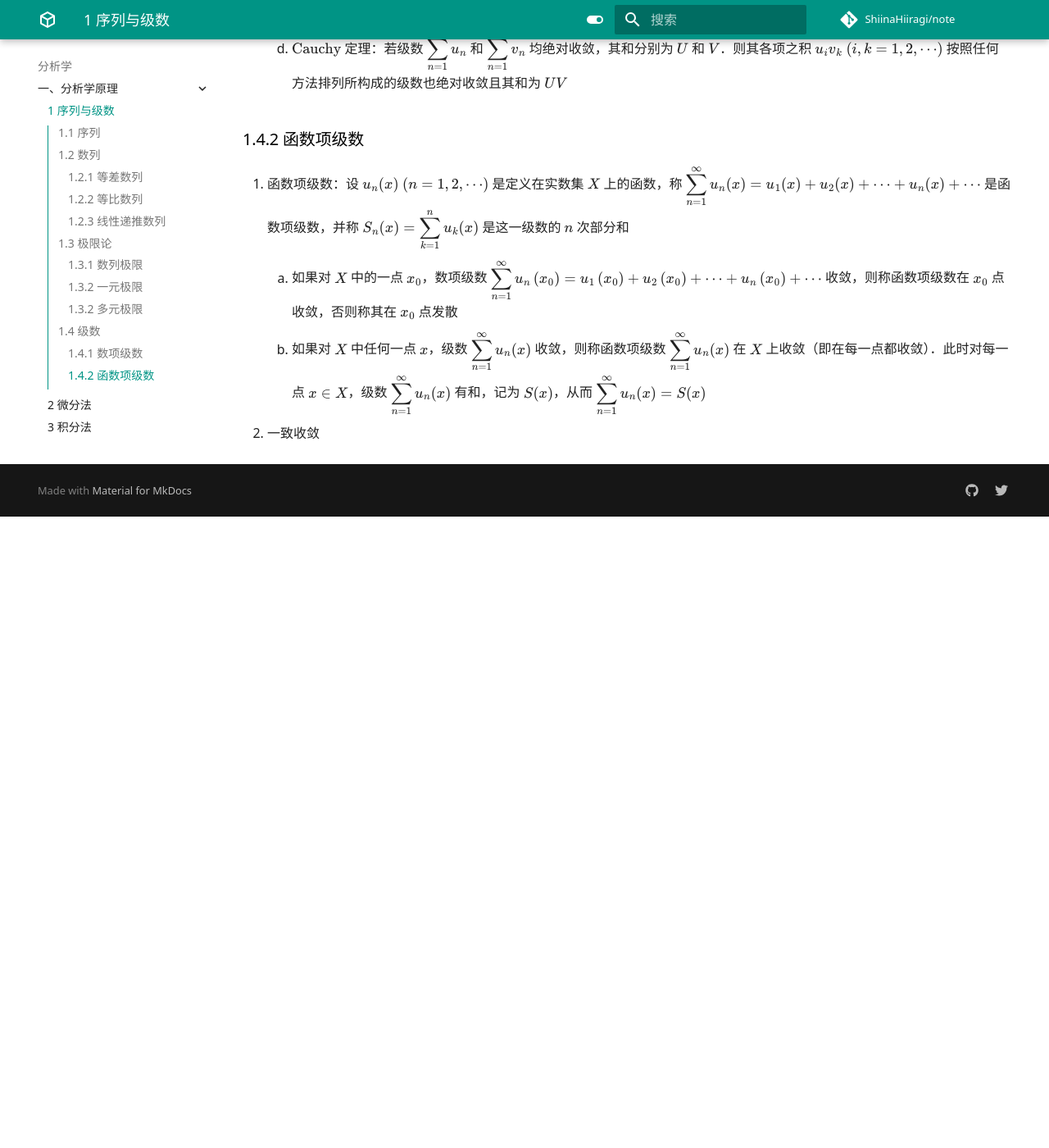
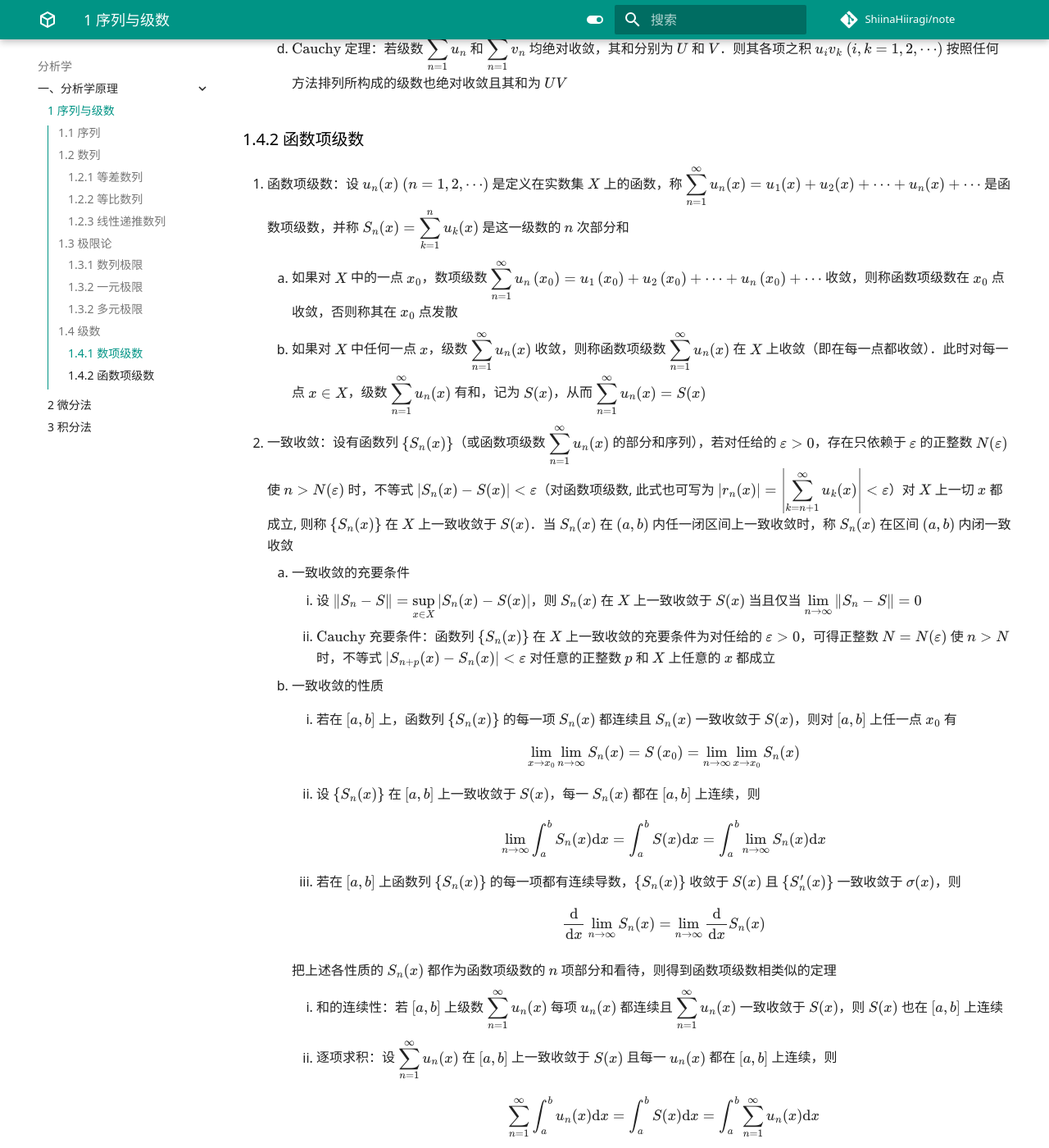
Before and after one commit to ShiinaHiiragi/note, an MkDocs documentation site: the page built from docs/anly/princ/seq.md, in a window 1280 px wide and 1400 px high, scrolled down 10945 px. Shown: the whole window at 82% size. Built offline with MkDocs 1.6.1 and Material for MkDocs 9.7.7, drawn with Linux system fonts in a browser that asks for light colours; comment, search, counter and statistics services are not loaded; before the commit the page ends 11575 px from its top, so only the background shows below that; some of the changed text lies outside the part shown.

Commit message:
finish 11.1

```diff
--- a/docs/anly/princ/seq.md
+++ b/docs/anly/princ/seq.md
@@ -277,4 +277,45 @@
 1. 函数项级数：设 $u_{n}(x) \ (n=1,2, \cdots)$ 是定义在实数集 $X$ 上的函数，称 ${\displaystyle \sum_{n=1}^{\infty} u_{n}(x)=u_{1}(x)+u_{2}(x)+\cdots+u_{n}(x)+\cdots}$ 是函数项级数，并称 ${\displaystyle S_{n}(x)=\sum_{k=1}^{n} u_{k}(x)}$ 是这一级数的 $n$ 次部分和
     1. 如果对 $X$ 中的一点 $x_{0}$，数项级数 ${\displaystyle \sum_{n=1}^{\infty} u_{n}\left(x_{0}\right)=u_{1}\left(x_{0}\right)+u_{2}\left(x_{0}\right)+\cdots+u_{n}\left(x_{0}\right)+\cdots}$ 收敛，则称函数项级数在 $x_{0}$ 点收敛，否则称其在 $x_{0}$ 点发散
     2. 如果对 $X$ 中任何一点 $x$，级数 ${\displaystyle \sum_{n=1}^{\infty} u_{n}(x)}$ 收敛，则称函数项级数 ${\displaystyle \sum_{n=1}^{\infty} u_{n}(x)}$ 在 $X$ 上收敛（即在每一点都收敛）．此时对每一点 $x \in X$，级数 ${\displaystyle \sum_{n=1}^{\infty} u_{n}(x)}$ 有和，记为 $S(x)$，从而 ${\displaystyle \sum_{n=1}^{\infty} u_{n}(x)=S(x)}$
-2. 一致收敛
+2. 一致收敛：设有函数列 $\left\{S_{n}(x)\right\}$（或函数项级数 ${\displaystyle \sum_{n=1}^{\infty} u_{n}(x)}$ 的部分和序列），若对任给的 $\varepsilon>0$，存在只依赖于 $\varepsilon$ 的正整数 $N(\varepsilon)$ 使 $n>N(\varepsilon)$ 时，不等式 $\left|S_{n}(x)-S(x)\right|<\varepsilon$（对函数项级数, 此式也可写为 ${\displaystyle \left|r_{n}(x)\right|=\left|\sum_{k=n+1}^{\infty} u_{k}(x)\right|<\varepsilon}$）对 $X$ 上一切 $x$ 都成立, 则称 $\left\{S_{n}(x)\right\}$ 在 $X$ 上一致收敛于 $S(x)$．当 $S_{n}(x)$ 在 $(a, b)$ 内任一闭区间上一致收敛时，称 $S_{n}(x)$ 在区间 $(a, b)$ 内闭一致收敛
+    1. 一致收敛的充要条件
+        1. 设 $\left\|S_{n}-S\right\|={\displaystyle \sup _{x \in X}\left|S_{n}(x)-S(x)\right|}$，则 $S_{n}(x)$ 在 $X$ 上一致收敛于 $S(x)$ 当且仅当 ${\displaystyle \lim _{n \rightarrow \infty}\left\|S_{n}-S\right\|=0}$
+        2. $\text{Cauchy}$ 充要条件：函数列 $\left\{S_{n}(x)\right\}$ 在 $X$ 上一致收敛的充要条件为对任给的 $\varepsilon>0$，可得正整数 $N=N(\varepsilon)$ 使 $n>N$ 时，不等式 $\left|S_{n+p}(x)-S_{n}(x)\right|<\varepsilon$ 对任意的正整数 $p$ 和 $X$ 上任意的 $x$ 都成立
+    2. 一致收敛的性质
+        1. 若在 $[a, b]$ 上，函数列 $\left\{S_{n}(x)\right\}$ 的每一项 $S_{n}(x)$ 都连续且 $S_{n}(x)$ 一致收敛于 $S(x)$，则对 $[a, b]$ 上任一点 $x_{0}$ 有
+
+            $$
+            \lim _{x \rightarrow x_{0}} \lim _{n \rightarrow \infty} S_{n}(x)=S\left(x_{0}\right)=\lim _{n \rightarrow \infty} \lim _{x \rightarrow x_{0}} S_{n}(x)
+            $$
+
+        2. 设 $\left\{S_{n}(x)\right\}$ 在 $[a, b]$ 上一致收敛于 $S(x)$，每一 $S_{n}(x)$ 都在 $[a, b]$ 上连续，则
+
+            $$
+            \lim _{n \rightarrow \infty} \int_{a}^{b} S_{n}(x) \mathrm{d} x=\int_{a}^{b} S(x) \mathrm{d} x=\int_{a}^{b} \lim _{n \rightarrow \infty} S_{n}(x) \mathrm{d} x
+            $$
+
+        3. 若在 $[a, b]$ 上函数列 $\left\{S_{n}(x)\right\}$ 的每一项都有连续导数，$\left\{S_{n}(x)\right\}$ 收敛于 $S(x)$ 且 $\left\{S_{n}^{\prime}(x)\right\}$ 一致收敛于 $\sigma(x)$，则
+
+            $$
+            \dfrac{\mathrm{d}}{\mathrm{d} x} \lim _{n \rightarrow \infty} S_{n}(x)=\lim _{n \rightarrow \infty} \dfrac{\mathrm{d}}{\mathrm{d} x} S_{n}(x)
+            $$
+
+        把上述各性质的 $S_{n}(x)$ 都作为函数项级数的 $n$ 项部分和看待，则得到函数项级数相类似的定理
+
+        1. 和的连续性：若 $[a, b]$ 上级数 ${\displaystyle \sum_{n=1}^{\infty} u_{n}(x)}$ 每项 $u_{n}(x)$ 都连续且 ${\displaystyle \sum_{n=1}^{\infty} u_{n}(x)}$ 一致收敛于 $S(x)$，则 $S(x)$ 也在 $[a, b]$ 上连续
+        2. 逐项求积：设 ${\displaystyle \sum_{n=1}^{\infty} u_{n}(x)}$ 在 $[a, b]$ 上一致收敛于 $S(x)$ 且每一 $u_{n}(x)$ 都在 $[a, b]$ 上连续，则
+
+            $$
+            \sum_{n=1}^{\infty} \int_{a}^{b} u_{n}(x) \mathrm{d} x=\int_{a}^{b} S(x) \mathrm{d} x=\int_{a}^{b} \sum_{n=1}^{\infty} u_{n}(x) \mathrm{d} x
+            $$
+
+        3. 逐项求导：若在 $[a, b]$ 上，${\displaystyle \sum_{n=1}^{\infty} u_{n}(x)}$ 的每一项都具有连续导数 $u_{n}^{\prime}(x)$ 且 ${\displaystyle \sum_{n=1}^{\infty} u_{n}^{\prime}(x)}$ 一致收敛于 $\sigma(x)$，又 ${\displaystyle \sum_{n=1}^{\infty} u_{n}(x)}$ 收敛于 $S(x)$，则 $S^{\prime}(x)=\sigma(x)$，即
+
+            $$
+            \dfrac{\mathrm{d}}{\mathrm{d} x} \sum_{n=1}^{\infty} u_{n}(x)=\sum_{n=1}^{\infty} \dfrac{\mathrm{d}}{\mathrm{d} x} u_{n}(x)
+            $$
+
+3. 一致收敛级数的判别法
+    1. $\text{Weierstrass}$ 判别法：若对充分大的 $n$，存在实数 $a_{n}$ 使得 $\left|u_{n}(x)\right| \leqslant a_{n}$ 对 $X$ 上任意的 $x$ 都成立，且数项级数 ${\displaystyle \sum_{n=1}^{\infty} a_{n}}$ 收敛，则 ${\displaystyle \sum_{n=1}^{\infty} u_{n}(x)}$ 在 $X$ 上一致收敛
+    2. $\text{Abel}$ 判别法：若在 $X$ 上 ${\displaystyle \sum_{n=1}^{\infty} b_{n}(x)}$ 一致收敛，又对 $X$ 中每一固定的 $x$，数列 $a_{n}(x)$ 单调．对任意的 $n$ 和 $X$ 中每个 $x$，有 $\left|a_{n}(x)\right| \leqslant L$（不依赖于 $x$ 和 $n$ 的定数），则 ${\displaystyle \sum_{n=1}^{\infty} a_{n}(x) b_{n}(x)}$ 在 $X$ 上一致收敛
+    3. $\text{Dirichlet}$ 判别法：设 ${\displaystyle \sum_{n=1}^{\infty} b_{n}(x)}$ 的部分和 ${\displaystyle B_{n}(x)=\sum_{i=1}^{n} b_{i}(x)}$ 在 $X$ 上一致有界，又对 $X$ 内每一 $x$，数列 $a_{n}(x)$ 单调且函数列 $\left\{a_{n}(x)\right\}$ 在 $X$ 上一致收敛于零，则 ${\displaystyle \sum_{n=1}^{\infty} a_{n}(x) b_{n}(x)}$ 在 $X$ 上一致收敛
```
Also changed, not shown: docs/index.md (+1 -1 lines).
